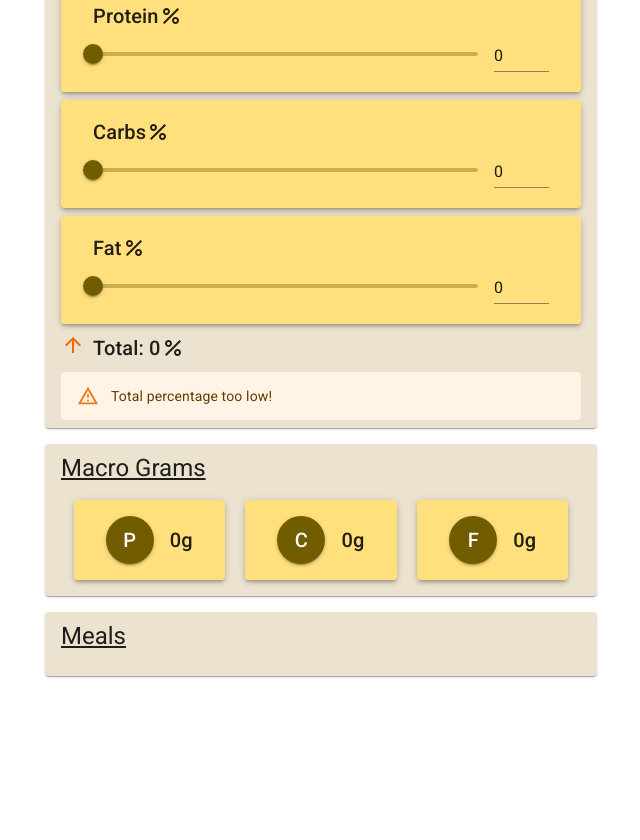
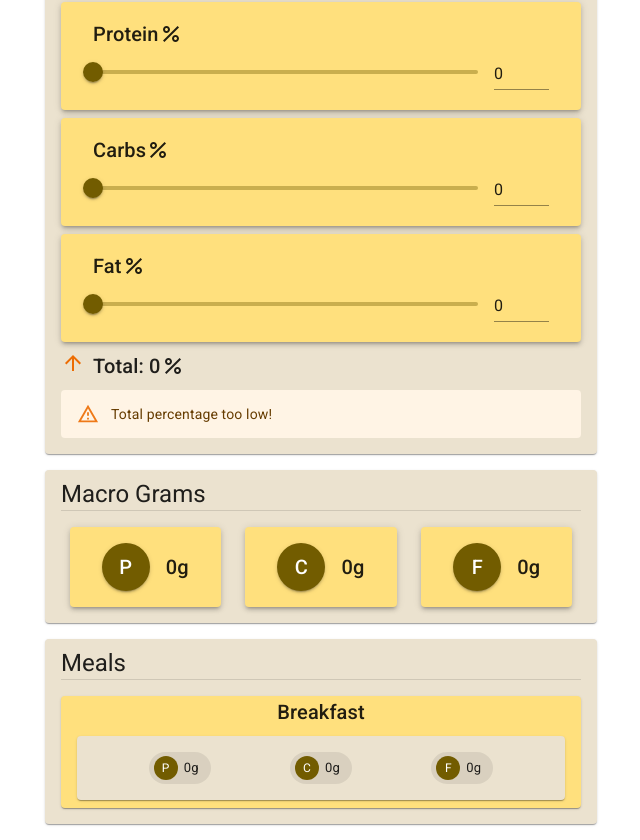
Before and after one commit to andrewdieppa/caloriculator, a React (Create React App) app: page / in a window 1280 px wide. Shown: the part 312-1152 px from the top of the page, without its empty margins (319-959 px from the left). Before the commit the page ends 1004 px from the top, so only its background shows below. Built offline with nearby package versions, Linux system fonts and the light colour scheme.

Commit message:
create MacroChip component and implement it in Meals

```diff
--- a/src/components/MacroGrams/MacroGrams.js
+++ b/src/components/MacroGrams/MacroGrams.js
@@ -32,12 +32,12 @@ const MacroGrams = () => {
 
   return (
     <Paper sx={{ bgcolor: 'background.paperVariant', px: 2, py: 1 }}>
-      <SectionTitle variant="h5" component="h4" sx={{ mb: 1 }}>
+      <SectionTitle variant="h5" component="h4">
         Macro Grams
       </SectionTitle>
       <Stack
         direction="row"
-        padding={1}
+        paddingBottom={1}
         justifyContent="space-evenly"
         alignItems="center"
         spacing={{ xs: 1, sm: 2 }}
--- a/src/components/MacroPercentages/MacroPercentages.js
+++ b/src/components/MacroPercentages/MacroPercentages.js
@@ -32,10 +32,10 @@ const MacroPercentages = () => {
 
   return (
     <Paper sx={{ bgcolor: 'background.paperVariant', px: 2, py: 1 }}>
-      <Stack spacing={1}>
-        <SectionTitle variant="h5" component="h4" sx={{ mb: 1 }}>
-          Macro Percentages
-        </SectionTitle>
+      <SectionTitle variant="h5" component="h4">
+        Macro Percentages
+      </SectionTitle>
+      <Stack spacing={1} sx={{ pb: 1 }}>
         <PercentSlider
           title="Protein"
           macroPerc={proteinPerc}
--- /dev/null
+++ b/src/components/Meals/MacroChip.js
@@ -0,0 +1,29 @@
+import { Avatar, Chip } from '@mui/material';
+import { useTheme } from '@mui/material/styles';
+
+const MacroChip = ({ avatarLetter, macroGrams }) => {
+  const theme = useTheme();
+
+  return (
+    <Chip
+      avatar={
+        <Avatar
+          sx={{
+            bgcolor: 'primary.main',
+          }}
+        >
+          <span
+            style={{
+              color: theme.palette.primary.contrastText,
+            }}
+          >
+            {avatarLetter}
+          </span>
+        </Avatar>
+      }
+      label={`${macroGrams.toFixed(0)}g`}
+    />
+  );
+};
+
+export default MacroChip;
--- a/src/components/Meals/Meals.js
+++ b/src/components/Meals/Meals.js
@@ -1,14 +1,41 @@
-import { Stack, Paper, Box, Typography } from '@mui/material';
+import { Stack, Paper, Chip, Avatar, Typography } from '@mui/material';
+import { useTheme } from '@mui/material/styles';
+import MacroChip from './MacroChip';
 import SectionTitle from '../Reusable/SectionTitle/SectionTitle';
+import { useSelector } from 'react-redux';
 
 const Meals = () => {
+  const theme = useTheme();
+
+  const meals = useSelector(state => state.mealsData.meals);
+
   return (
-    <Paper sx={{ bgcolor: 'background.paperVariant', px: 2, py: 1 }}>
+    <Paper sx={{ bgcolor: 'background.paperVariant', px: 2, pt: 1, pb: 2 }}>
+      <SectionTitle variant="h5" component="h4">
+        Meals
+      </SectionTitle>
       <Stack spacing={2}>
-        <SectionTitle variant="h5" component="h4" sx={{ mb: 1 }}>
-          Meals
-        </SectionTitle>
-        <Paper></Paper>
+        {/* Future Meal component */}
+        <Paper>
+          <Typography textAlign={'center'} variant={'h6'} component="h5">
+            {meals[0].name}
+          </Typography>
+          <Paper
+            sx={{
+              bgcolor: 'background.paperVariant',
+              mx: 2,
+              my: 1,
+              px: 4,
+              py: 2,
+            }}
+          >
+            <Stack direction={'row'} justifyContent="space-around">
+              <MacroChip avatarLetter="P" macroGrams={meals[0].proteinGrams} />
+              <MacroChip avatarLetter="C" macroGrams={meals[0].carbGrams} />
+              <MacroChip avatarLetter="F" macroGrams={meals[0].fatGrams} />
+            </Stack>
+          </Paper>
+        </Paper>
       </Stack>
     </Paper>
   );
--- a/src/components/Reusable/SectionTitle/SectionTitle.js
+++ b/src/components/Reusable/SectionTitle/SectionTitle.js
@@ -1,14 +1,13 @@
-import Typography from '@mui/material/Typography';
+import { Typography, Divider } from '@mui/material';
 
 const SectionTitle = ({ children }) => {
   return (
-    <Typography
-      variant="h5"
-      component="h4"
-      sx={{ mb: 1, textDecoration: 'underline' }}
-    >
-      {children}
-    </Typography>
+    <>
+      <Typography variant="h5" component="h4">
+        {children}
+      </Typography>
+      <Divider sx={{ mb: 2, width: '100%', height: '1px' }} />
+    </>
   );
 };
 
```
